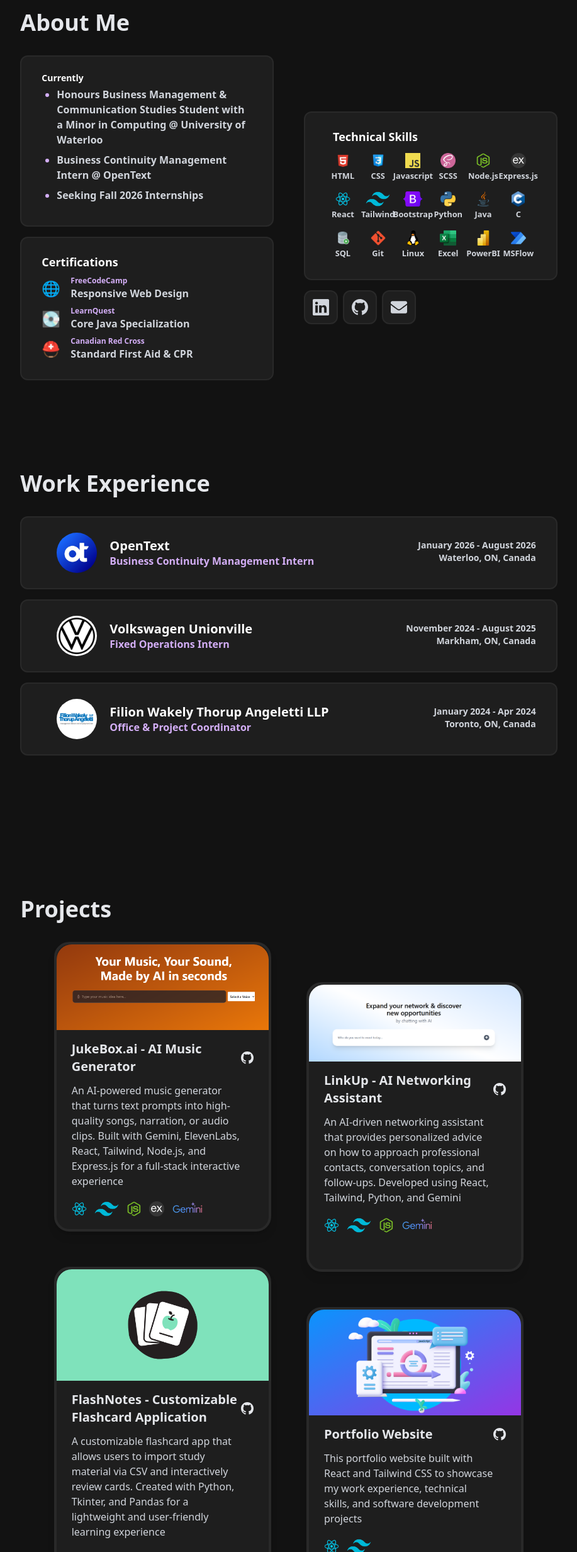
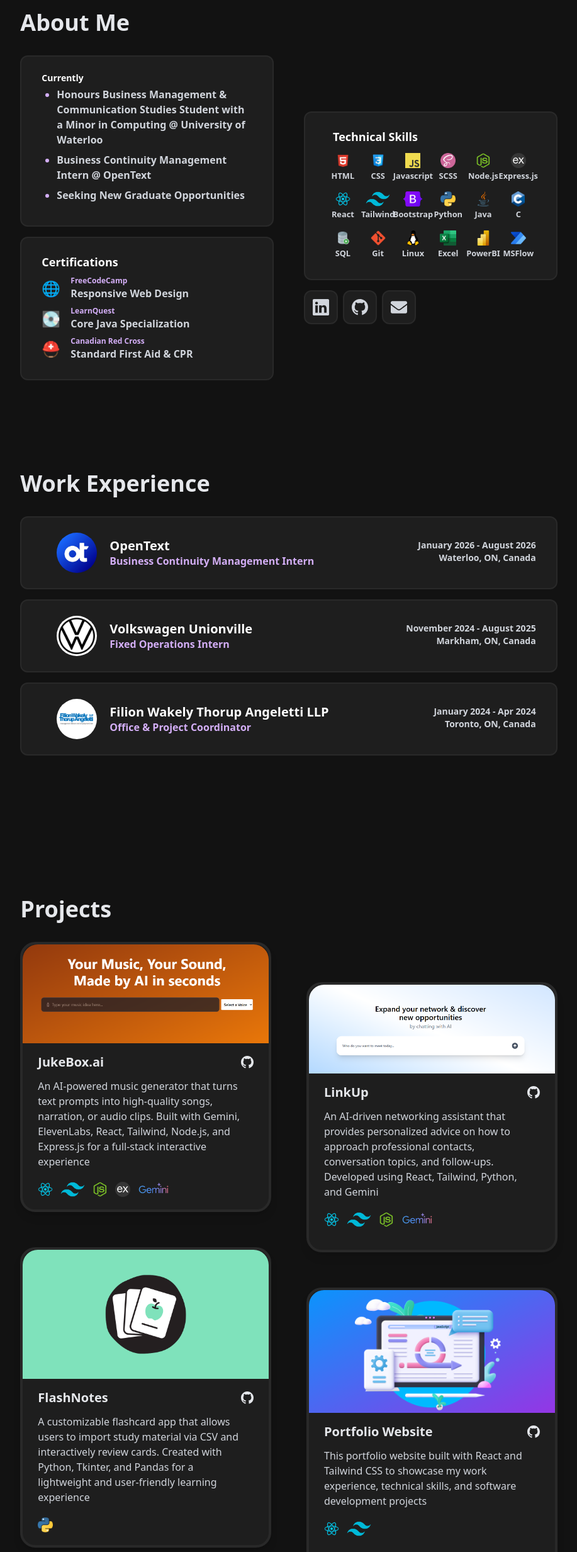
Before and after one commit to Jonathan-Roach/Portfolio-Website, a React (Vite) app: page / in a window 1280 px wide. Shown: the part 864-3329 px from the top of the page at 63% size, without its empty margins (181-1098 px from the left). Built offline with nearby package versions, Linux system fonts and the light colour scheme.

Commit message:
project padding fix - update section text

```diff
--- a/src/components/Projects.jsx
+++ b/src/components/Projects.jsx
@@ -7,7 +7,7 @@ function Projects() {
                     <div className="md:w-8/12">
                         <h1 className="text-3xl md:text-4xl font-bold my-8 text-gray-200">Projects</h1>
                     </div>
-                    <div className=" grid grid-cols-1 lg:grid-cols-2 gap-14 w-10/12 md:w-7/12">
+                    <div className="grid grid-cols-1 lg:grid-cols-2 gap-14 w-10/12 md:w-8/12">
                     {projectData.map((item, index) => (
                         <ProjectCard
                             key={item.id}
--- a/src/components/StatusCard.jsx
+++ b/src/components/StatusCard.jsx
@@ -8,7 +8,7 @@ function StatusCard() {
                 <ul className="list-disc ml-6 marker:text-[#d3aef6] text-gray-300 text-sm md:text-base font-semibold mb-1">
                     <li className="mb-2">{personalData.major} Student with a {personalData.minor} @ {personalData.school}</li>
                     <li className="mb-2">{experienceData[0].title} @ {experienceData[0].company}</li>
-                    <li className="mb-2">Seeking Fall 2026 Internships</li>
+                    <li className="mb-2">Seeking New Graduate Opportunities</li>
                 </ul>
                 {/*}
                 <h1 className="text-white text-sm font-semibold mb-1">Next up</h1>
--- a/src/constants/projects.js
+++ b/src/constants/projects.js
@@ -1,20 +1,20 @@
 export const projectData = [
     {
-        title: "JukeBox.ai - AI Music Generator",
+        title: "JukeBox.ai",
         tech: ["React", "Tailwind", "Node.js", "Express.js", "Gemini"],
         description: "An AI-powered music generator that turns text prompts into high-quality songs, narration, or audio clips. Built with Gemini, ElevenLabs, React, Tailwind, Node.js, and Express.js for a full-stack interactive experience",
         image: "jukeboxai.png",
         github: "https://github.com/Jonathan-Roach/jukeboxai",
     },
     {
-        title: "LinkUp - AI Networking Assistant",
+        title: "LinkUp",
         tech: ["React", "Tailwind", "Node.js", "Gemini"],
         description: "An AI-driven networking assistant that provides personalized advice on how to approach professional contacts, conversation topics, and follow-ups. Developed using React, Tailwind, Python, and Gemini",
         image: "LinkUp.png",
         github: "https://github.com/Jonathan-Roach/LinkedUp",
     },
     {
-        title: "FlashNotes - Customizable Flashcard Application",
+        title: "FlashNotes",
         tech: ["Python"],
         description: "A customizable flashcard app that allows users to import study material via CSV and interactively review cards. Created with Python, Tkinter, and Pandas for a lightweight and user-friendly learning experience",
         image: "flashnotes.png",
```
